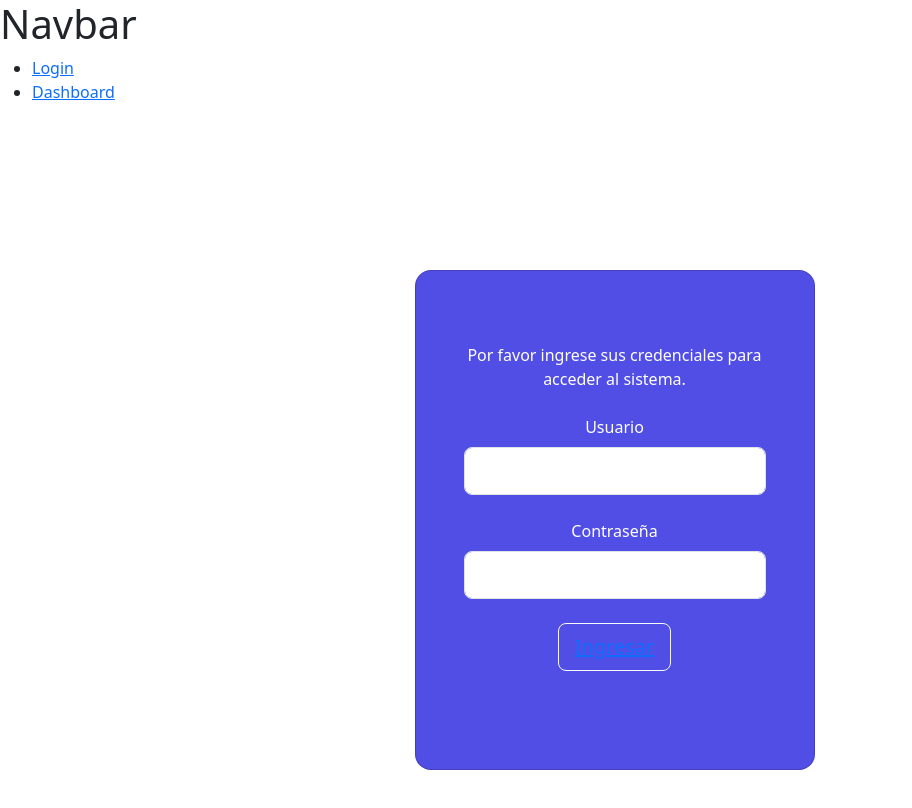
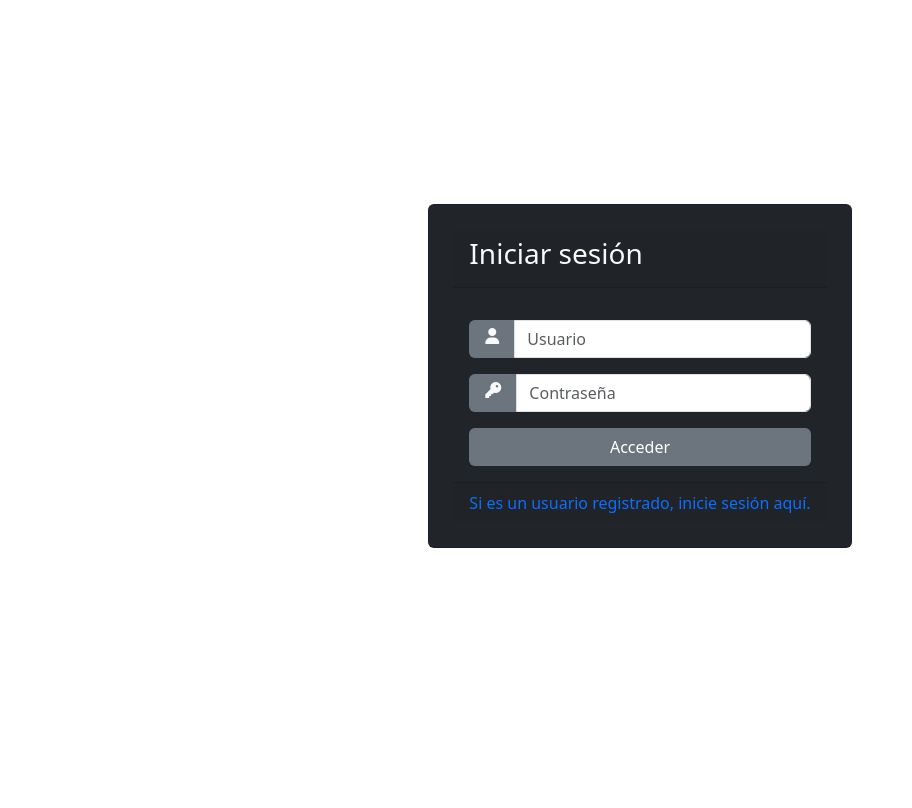
Before and after one commit to Linuxero18/libreta-de-direcciones-web, a React (Vite) app: page / in a window 1280 px wide. Shown: the top 808 px of the page, without its empty margins (0-912 px from the left). Built offline with nearby package versions, Linux system fonts and the light colour scheme.

Commit message:
LoginPage modificado

```diff
--- a/package.json
+++ b/package.json
@@ -10,6 +10,7 @@
     "preview": "vite preview"
   },
   "dependencies": {
+    "@fortawesome/fontawesome-free": "^6.5.2",
     "bootstrap": "^5.3.3",
     "react": "^18.2.0",
     "react-dom": "^18.2.0",
--- a/src/Navbar.jsx
+++ /dev/null
@@ -1,18 +0,0 @@
-import { Outlet } from "react-router-dom";
-
-export default function Navbar() {
-    return(
-        <>
-            <header>
-                <h1>Navbar</h1>
-                <nav>
-                    <ul>
-                        <li><a href="/">Login</a></li>
-                        <li><a href="/dashboard">Dashboard</a></li>
-                    </ul>
-                </nav>
-            </header>
-            <Outlet />
-        </>
-    )
-}
--- a/src/pages/LoginPage.jsx
+++ b/src/pages/LoginPage.jsx
@@ -1,31 +1,44 @@
 import 'bootstrap/dist/css/bootstrap.min.css';
+import '@fortawesome/fontawesome-free/css/all.min.css';
+import './estilos/LoginPage.css';
 import React from 'react';
 
 export default function LoginPage() {
     return (
-        <section className="vh-100 gradient-custom">
-          <div className="container py-5 h-100">
-            <div className="row d-flex justify-content-center align-items-center h-100">
-              <div className="col-12 col-md-8 col-lg-6 col-xl-5">
-                <div className="card text-white" style={{ borderRadius: '1rem',  maxWidth: '400px', maxHeight: '500px', backgroundColor: '#514EE6'}}>
-                  <div className="card-body p-5 text-center">
-                    <div className="mb-md-5 mt-md-4 pb-5">
-                      <p className="text-black-60 mb-4">Por favor ingrese sus credenciales para acceder al sistema.</p>
-                      <div data-mdb-input-init className="form-outline form-white mb-4">
-                        <label className="form-label" htmlFor="typeEmailX">Usuario</label>
-                        <input type="text" id="typeEmailX" className="form-control form-control-lg" />
-                      </div>
-                      <div data-mdb-input-init className="form-outline form-white mb-4">
-                        <label className="form-label" htmlFor="typePasswordX">Contraseña</label>
-                        <input type="password" id="typePasswordX" className="form-control form-control-lg" />
-                      </div>
-                      <button data-mdb-button-init data-mdb-ripple-init className="btn btn-outline-light btn-lg px-8" type="submit"><a href="/dashboard">Ingresar</a></button>
+      <>
+        <div id="template-bg-1">
+          <div className="d-flex flex-column min-vh-100 justify-content-center align-items-center">
+            <div className="card p-4 text-light bg-dark mb-5">
+              <div className="card-header">
+                <h3>Iniciar sesión</h3>
+              </div>
+              <div className="card-body w-100">
+                <form name="login">
+                  <div className="input-group form-group mt-3">
+                    <div className="bg-secondary rounded-start">
+                      <span className="m-3"><i className="fas fa-user mt-2"></i></span>
                     </div>
+                    <input type="text" className="form-control" placeholder="Usuario" name="username" />
                   </div>
+                  <div className="input-group form-group mt-3">
+                    <div className="bg-secondary rounded-start">
+                      <span className="m-3"><i className="fas fa-key mt-2"></i></span>
+                    </div>
+                    <input type="password" className="form-control" placeholder="Contraseña" name="password" />
+                  </div>
+                  <div className="form-group mt-3">
+                    <input type="submit" value="Acceder" className="btn bg-secondary float-end text-white w-100" name="login-btn" />
+                  </div>
+                </form>
+              </div>
+              <div className="card-footer">
+                <div className="d-flex justify-content-center">
+                  <div className="text-primary">Si es un usuario registrado, inicie sesión aquí.</div>
                 </div>
               </div>
             </div>
           </div>
-        </section>
+        </div>
+      </>
     );
 }
--- /dev/null
+++ b/src/pages/estilos/LoginPage.css
@@ -0,0 +1,44 @@
+/* Archivo: your-stylesheet.css */
+
+/* Estilos para el contenedor del formulario de login */
+.login-form-container {
+    padding: 9%;
+    background: #f05837;
+    box-shadow: 0 5px 8px rgba(0, 0, 0, 0.2), 0 9px 26px rgba(0, 0, 0, 0.19);
+    border-radius: 1rem;
+}
+
+/* Título del formulario */
+.login-form-container h3 {
+    text-align: center;
+    margin-bottom: 12%;
+    color: #fff;
+}
+
+/* Botón de enviar */
+.btn-submit {
+    font-weight: 600;
+    width: 50%;
+    color: #282726;
+    background-color: #fff;
+    border: none;
+    border-radius: 1.5rem;
+    padding: 2%;
+    transition: background-color 0.3s ease;
+}
+
+.btn-submit:hover {
+    background-color: #e0e0e0;
+}
+
+/* Botón de olvidar contraseña */
+.btn-forget-pwd {
+    color: #fff;
+    font-weight: 600;
+    text-decoration: none;
+}
+
+.btn-forget-pwd:hover {
+    text-decoration: none;
+    color: #dcdcdc;
+}
--- a/src/router/AppRouter.jsx
+++ b/src/router/AppRouter.jsx
@@ -1,15 +1,12 @@
 import { Route, Routes}  from "react-router-dom";
 import LoginPage from "../pages/LoginPage";
 import DashboardPage from "../pages/DashboardPage";
-import Navbar from "../Navbar";
 
 export default function AppRouter() {
     return <>
         <Routes>
-            <Route path="/" element={<Navbar/>}>
-                <Route index element={<LoginPage/>} />
-                <Route path="dashboard" element={<DashboardPage/>} />
-            </Route>
+            <Route index element={<LoginPage/>} />
+            <Route path="dashboard" element={<DashboardPage/>} />
         </Routes>
     </>;
 }
```
Also changed, not shown: 1 other file (tests, documents, lock files or other folders).
